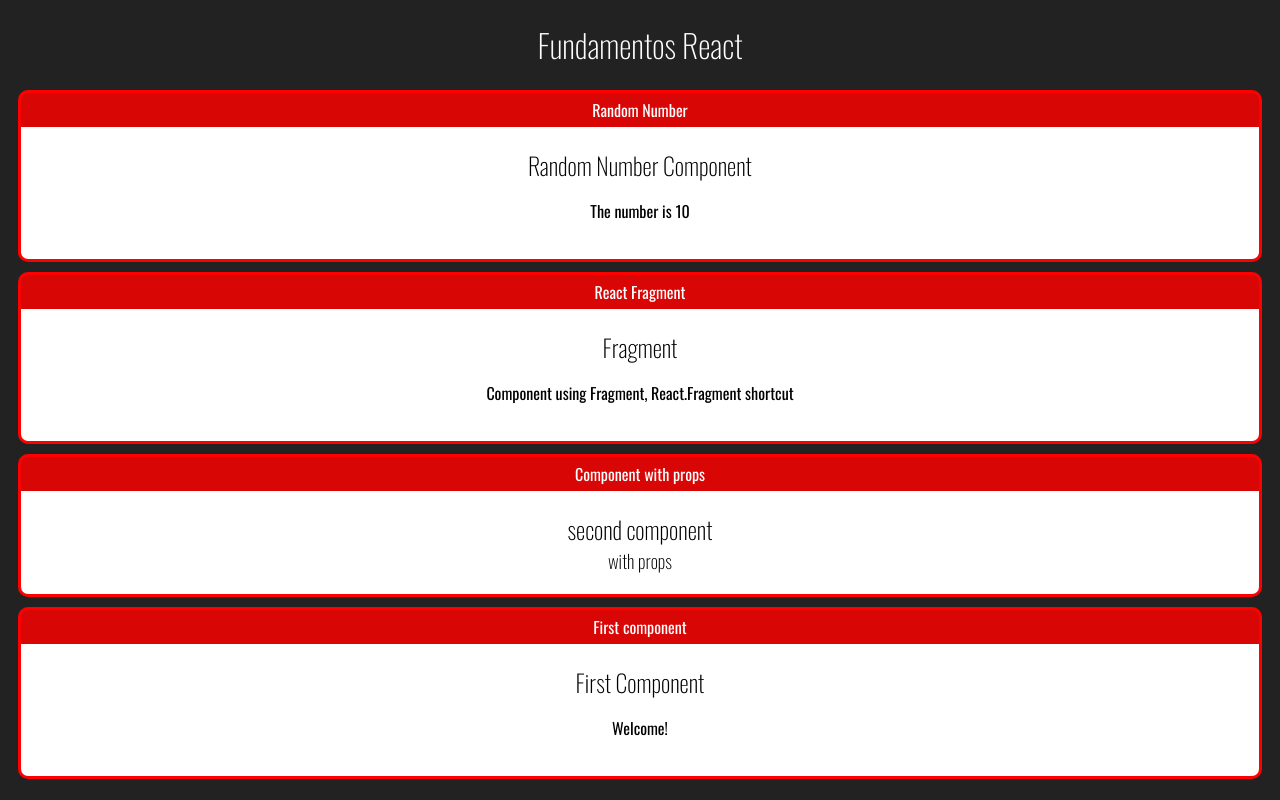
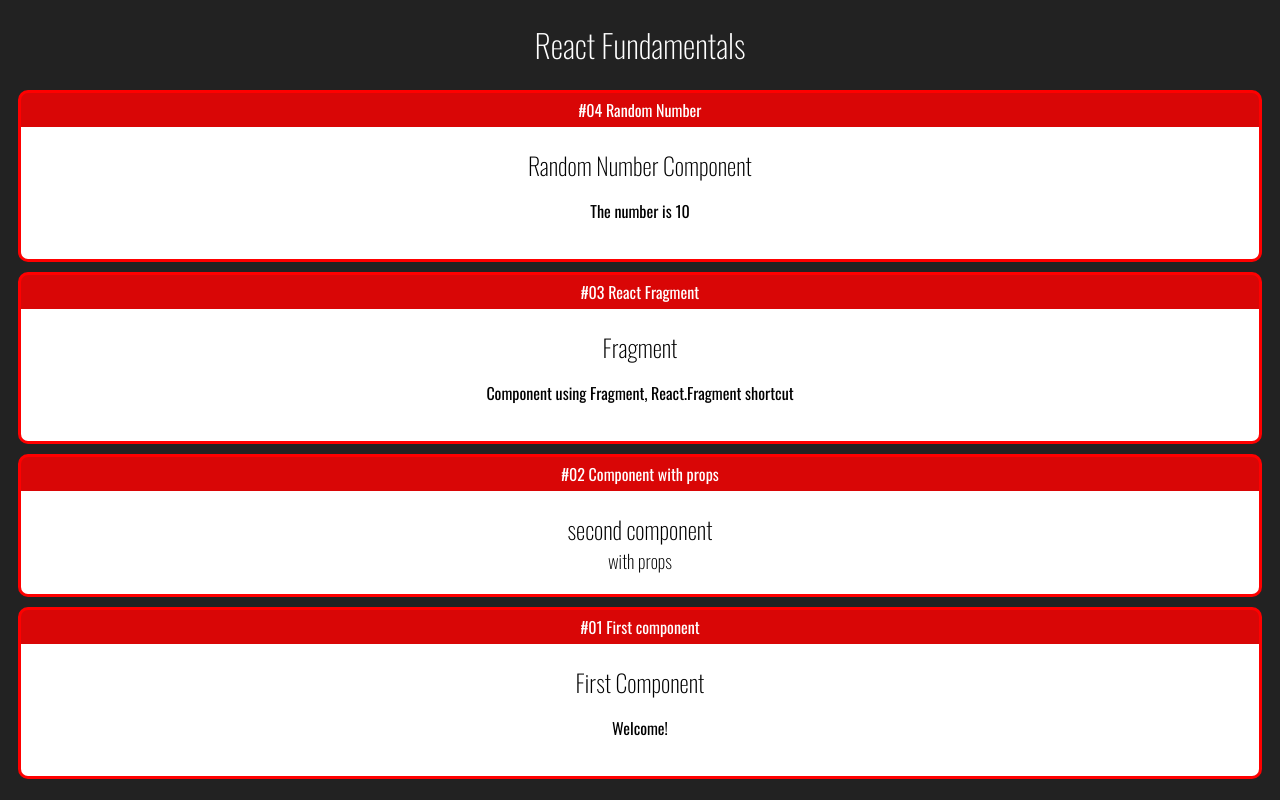
Before and after one commit to black-dev-x/react-foundations-coder, a React (Create React App) app: page / in a window 1280 px wide. Built offline with nearby package versions, Linux system fonts and the light colour scheme.

Commit message:
react fundamentals

```diff
--- a/src/App.jsx
+++ b/src/App.jsx
@@ -7,17 +7,17 @@
 
 const App = _ => (
   <div>
-    <h1>Fundamentos React</h1>
-    <Card title='Random Number'>
+    <h1>React Fundamentals</h1>
+    <Card title='#04 Random Number'>
       <Random max={10} min={5}></Random>
     </Card>
-    <Card title='React Fragment'>
+    <Card title='#03 React Fragment'>
       <Fragment />
     </Card>
-    <Card title='Component with props'>
+    <Card title='#02 Component with props'>
       <WithParameter title='second component' subtitle='with props'></WithParameter>
     </Card>
-    <Card title='First component'>
+    <Card title='#01 First component'>
       <First></First>
     </Card>
   </div>
```
